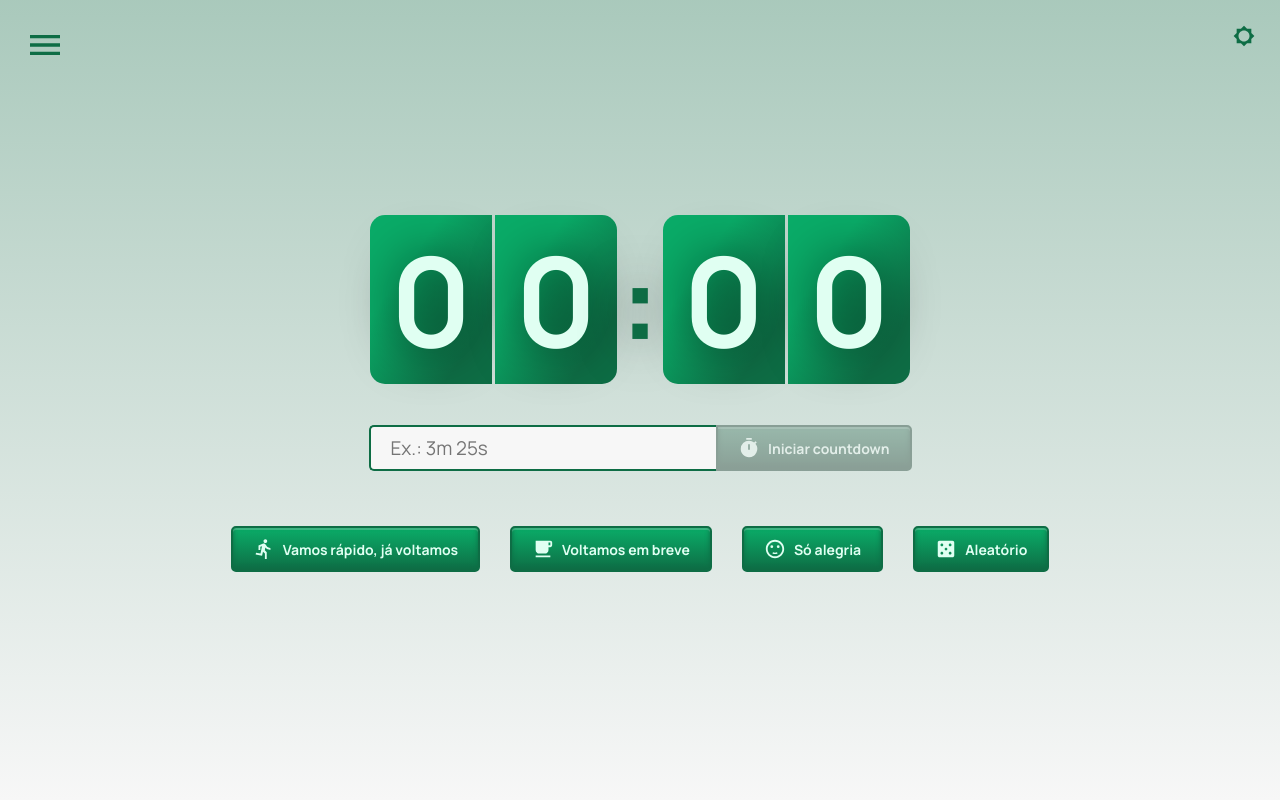
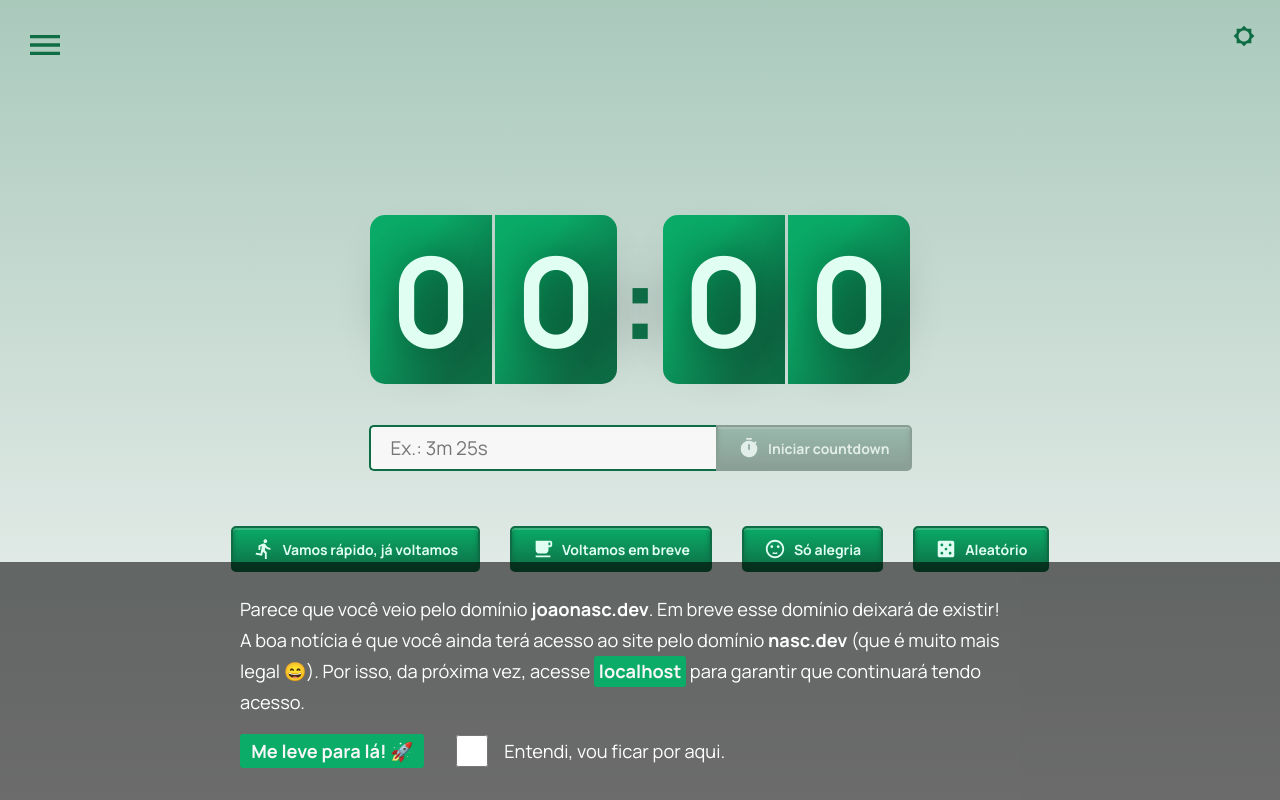
Before and after one commit to nascjoao/trybe-countdown, a React (Create React App) app: page / in a window 1280 px wide. Built offline with nearby package versions, Linux system fonts and the light colour scheme.

Commit message:
feat: alert of domain change

```diff
--- a/src/App.js
+++ b/src/App.js
@@ -11,7 +11,11 @@ class App extends React.Component {
 
     this.state = {
       theme: '',
+      removeAlertOldDomain: false,
+      understoodOldDomain: false,
     };
+
+    this.oldDomain = window.location.hostname.match(/(\D+\.)?localhost/g);
 
     this.changeTheme = this.changeTheme.bind(this);
   }
@@ -45,9 +49,37 @@ class App extends React.Component {
   }
 
   render() {
-    const { theme } = this.state;
+    const { theme, understoodOldDomain, removeAlertOldDomain } = this.state;
     return (
       <div id="App" data-theme={theme}>
+        { (this.oldDomain && !removeAlertOldDomain) && (
+          <div className={`alertOldDomain ${understoodOldDomain ? 'hide' : 'show'}`}>
+            <div className="alertOldDomainContainer">
+              <p>
+                Parece que você veio pelo domínio <strong>joaonasc.dev</strong>. Em breve esse domínio deixará de existir!
+                <br />
+                A boa notícia é que você ainda terá acesso ao site pelo domínio <strong>nasc.dev</strong> (que é muito mais legal 😄).
+                Por isso, da próxima vez, acesse <a href={`https://${window.location.hostname.replace(/joaonasc/g, 'nasc')}`}><strong>{window.location.hostname.replace(/joaonasc/g, 'nasc')}</strong></a> para garantir que continuará tendo acesso.
+              </p>
+              <div className="alertOldDomainOptions">
+                <a href={`https://${window.location.hostname.replace(/joaonasc/g, 'nasc')}`}>Me leve para lá! 🚀</a>
+                <label htmlFor="understood-old-domain" className="understood-old-domain">
+                  <input
+                    type="checkbox"
+                    id="understood-old-domain"
+                    onChange={({ target: { checked } }) => {
+                      this.setState({ ...this.state, understoodOldDomain: checked });
+                      setTimeout(() => {
+                        this.setState({ ...this.state, removeAlertOldDomain: true });
+                      }, 1000);
+                    }}
+                  />
+                  Entendi, vou ficar por aqui.
+                </label>
+              </div>
+            </div>
+          </div>
+        ) }
         <Switch>
           <Route path="/about" component={About} />
           <Route path="/settings" component={Preferences} />
--- a/src/index.scss
+++ b/src/index.scss
@@ -148,3 +148,68 @@ main {
     }
   }
 }
+
+@keyframes slideUp {
+  from {
+    transform: translateY(200%);
+  } to {
+    transform: translateY(0);
+  }
+}
+
+@keyframes slideDown {
+  from {
+    transform: translateY(0);
+  } to {
+    transform: translateY(200%);
+  }
+}
+
+.alertOldDomain {
+  transform: translateY(200%);
+  position: fixed;
+  bottom: 0;
+  z-index: 2;
+  background-color: #00000090;
+  color: white;
+  padding: 2rem;
+  width: 100%;
+  animation: slideUp 0.5s forwards 1s;
+}
+
+.alertOldDomain.hide {
+  animation: slideDown 0.5s forwards;
+}
+
+.alertOldDomainContainer {
+  max-width: 800px;
+  margin: 0 auto;
+}
+
+label.understood-old-domain {
+  display: flex;
+  align-items: center;
+  gap: 1rem;
+}
+
+.alertOldDomainOptions {
+  margin-top: 1rem;
+  display: flex;
+  align-items: center;
+  gap: 2rem;
+}
+
+.alertOldDomainOptions a {
+  background: var(--green);
+  border-radius: 3px;
+  color: var(--background-secondary);
+  display: inline-flex;
+  padding: 0.3rem 0.7rem;
+  font-size: 1.14rem;
+  font-weight: bold;
+}
+
+input#understood-old-domain {
+  width: 2rem;
+  height: 2rem;
+}
```
